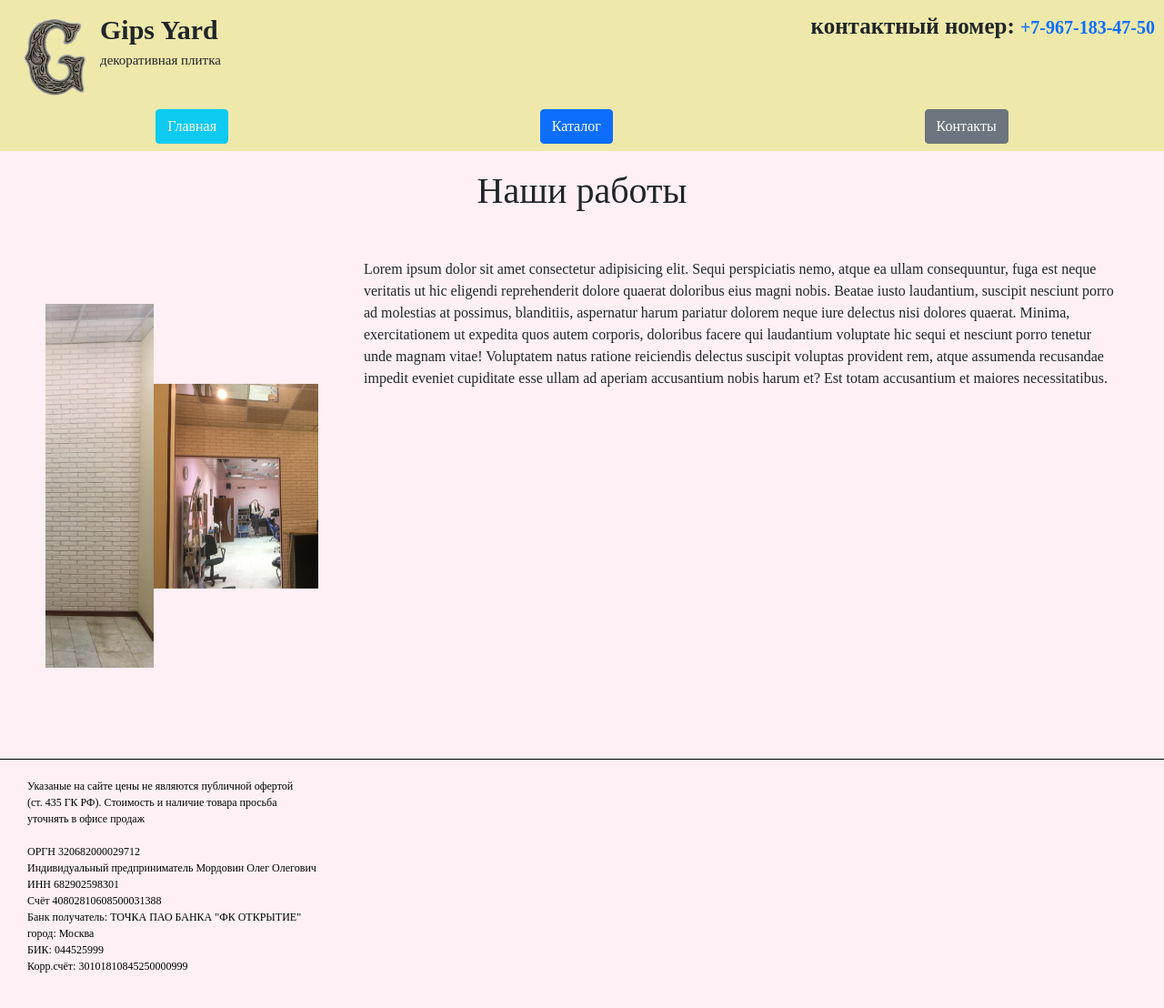
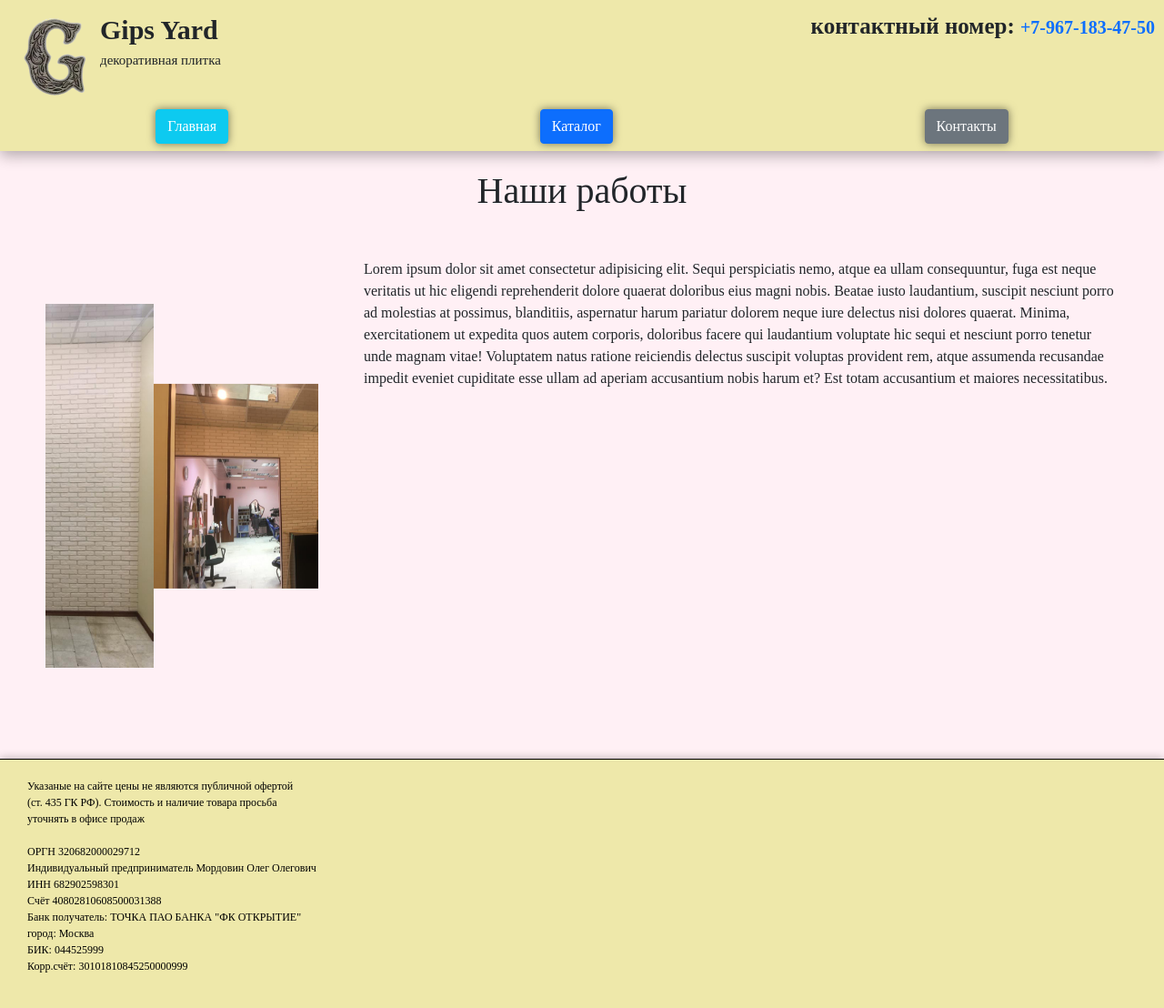
Before and after one commit to ozzbabym/gipsYard, a React (Create React App) app: page /#/ in a window 1280 px wide. Shown: the top 1108 px of the page at 91% size. Built offline with nearby package versions, Linux system fonts and the light colour scheme; a web font is replaced by a local one.

Commit message:
add shadow

```diff
--- a/src/App.css
+++ b/src/App.css
@@ -9,9 +9,10 @@ body{
 .footer {
   width: 100%;
   border-top: 0.5px solid black;
-  background-color: #FFF0F5;
+  background-color: #EEE8AA;
   min-height: 200px;
   margin-top: 5px;
+  box-shadow: 0 0 10px rgba(0,0,0,0.3);
 }
 
 .footer__container {
@@ -23,3 +24,6 @@ body{
 .ofert {
   max-width: 300px;
 }
+button {
+  box-shadow: 0 0 10px rgba(0,0,0,0.5);
+}
--- a/src/components/Header/Header.css
+++ b/src/components/Header/Header.css
@@ -4,17 +4,20 @@
     min-width: 300px;
     background-color: #EEE8AA;
     padding-bottom: 1vh;
+    box-shadow: 0 5px 15px rgba(0,0,0,0.3);
 }
 
 .numberPhone {
    display: flex;
    justify-content: space-between;
    padding: 10px 10px;
+
 }
 
 .numberPhone img {
     width: 100px;
     float: left;
+
 }
 
 .brand{
@@ -25,6 +28,7 @@
 
 .numberPhone :nth-child(1){
     font-size: 50px;
+
  }
 .numberPhone :nth-child(2) b{
     font-size: 25px;
@@ -48,6 +52,7 @@
 }
 
 .modal {
+    box-shadow: 0 0 10px rgba(0,0,0,0.5);
     z-index: 9;
     width: 40%;
     height: 200px;
--- a/src/components/catalog/Catalog.css
+++ b/src/components/catalog/Catalog.css
@@ -3,6 +3,7 @@
 }
 
 .catalog__container {
+
     display: grid;
     grid-template-columns: 1fr 1fr 1fr;
     grid-template-rows: 1fr 1fr;
@@ -11,6 +12,7 @@
 }
 
 .catalog__items {
+    box-shadow: 5px 5px 10px rgba(0,0,0,0.5);
     padding: 10px;
     border: 1px solid grey;
     text-align: center;
@@ -22,6 +24,7 @@
 }
 
 .modalOrder {
+    box-shadow: 0 0 10px rgba(0,0,0,0.5);
     z-index: 10;
     position: fixed;
     width: 500px;
@@ -36,6 +39,7 @@
 
 .orderContainer {
     padding: 20px;
+
 }
 
 @media (max-width: 900px) {
```
